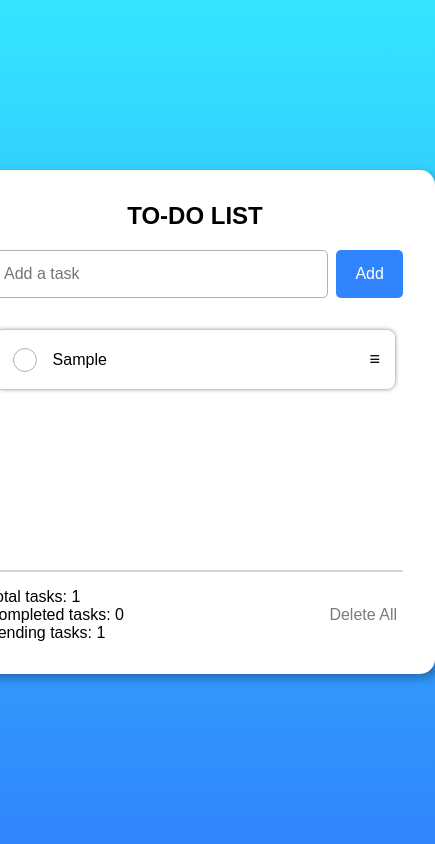
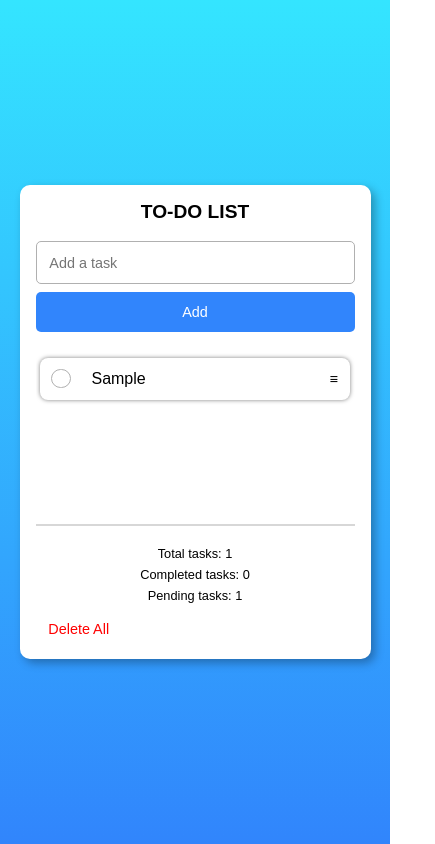
Before and after one commit to PrathB/TODO-App, a plain HTML site: page index.html in a window 390 px wide. Both pictures are taken after typing "Sample" into the empty fields and a click on the button "Add". Shown: the whole page, 435 px wide, since content can reach past the window. Drawn offline with nearby package versions, Linux system fonts and the light colour scheme.

Commit message:
feat: add responsive styles for mobile and tablet devices

```diff
--- a/styles.css
+++ b/styles.css
@@ -15,11 +15,12 @@
 body {
   background: var(--gradient);
   margin: 0;
-  height: 100vh;
+  min-height: 100vh;
   display: flex;
   flex-direction: column;
   justify-content: center;
   align-items: center;
+  padding: 1rem;
 }
 
 h1,
@@ -37,7 +38,8 @@ p {
   border-radius: 15px;
   display: flex;
   height: fit-content;
-  width: 30rem;
+  width: 100%;
+  max-width: 30rem;
   flex-direction: column;
   justify-content: space-evenly;
   align-items: center;
@@ -48,32 +50,43 @@ p {
 h2 {
   height: 3rem;
   text-align: center;
+  font-size: 1.5rem;
 }
 
 .input-div {
   display: flex;
   width: 100%;
   justify-content: center;
+  gap: 0.5rem;
+  flex-wrap: wrap;
 }
 
 #taskInput {
   font-size: 1rem;
   width: 100%;
+  min-width: 200px;
   height: 3rem;
   padding: 1rem;
-  margin-right: 0.5rem;
   border: 0.5px solid var(--grey-border);
   border-radius: 5px;
+  flex: 1;
 }
 
 #addTaskBtn {
   width: 5rem;
+  min-width: 5rem;
   font-size: 1rem;
   color: white;
   border: none;
   background-color: var(--color-primary);
   border-radius: 5px;
   cursor: pointer;
+  height: 3rem;
+  transition: background-color 0.2s ease;
+}
+
+#addTaskBtn:hover {
+  background-color: #2a6fd8;
 }
 
 ul {
@@ -101,6 +114,7 @@ li div {
   padding: 0.5rem;
   justify-content: flex-start;
   align-items: center;
+  gap: 0.5rem;
 }
 
 .drag-div {
@@ -110,6 +124,9 @@ li div {
   width: 1.5rem;
   right: 0;
   cursor: pointer;
+  display: flex;
+  align-items: center;
+  justify-content: center;
 }
 
 .disabled {
@@ -137,6 +154,7 @@ li div {
   vertical-align: middle;
   position: relative;
   transition: background-color 0.2s ease-in-out;
+  flex-shrink: 0;
 }
 
 .custom-checkbox .checkmark::after {
@@ -155,6 +173,13 @@ li div {
   display: block;
 }
 
+.text-span {
+  flex: 1;
+  word-wrap: break-word;
+  overflow-wrap: break-word;
+  hyphens: auto;
+}
+
 hr {
   width: 100%;
   border: none;
@@ -169,6 +194,8 @@ hr {
   width: 100%;
   justify-content: space-between;
   align-items: center;
+  flex-wrap: wrap;
+  gap: 1rem;
 }
 
 .counter-div {
@@ -176,20 +203,167 @@ hr {
   flex-direction: column;
   justify-content: center;
   align-items: start;
+  flex: 1;
 }
 
 .counter-div p {
   color: black;
+  font-size: 0.9rem;
+  margin: 0.2rem 0;
 }
 
 #deleteAllBtn {
   font-size: 1rem;
-  color: var(--grey-text);
+  color: red;
   border: none;
   background-color: transparent;
   cursor: pointer;
+  padding: 0.5rem 1rem;
+  border-radius: 5px;
+  transition: color 0.2s ease;
+}
+
+#deleteAllBtn:hover {
+  color: rgb(255, 0, 0, 0.7);
 }
 
 .editTaskInput {
   height: 1.5rem;
+  flex: 1;
+  border: 1px solid var(--grey-border);
+  border-radius: 3px;
+  padding: 0.2rem 0.5rem;
+  font-size: 0.9rem;
 }
+
+/* Responsive Design - Tablet */
+@media screen and (max-width: 768px) {
+  .main-card {
+    padding: 1.5rem;
+    max-width: 90vw;
+  }
+
+  h2 {
+    font-size: 1.3rem;
+  }
+
+  .input-div {
+    flex-direction: column;
+    gap: 0.5rem;
+  }
+
+  #taskInput {
+    min-width: unset;
+  }
+
+  #addTaskBtn {
+    width: 100%;
+    min-width: unset;
+  }
+
+  ul {
+    height: 12rem;
+  }
+
+  .bottom-div {
+    flex-direction: column;
+    align-items: stretch;
+    gap: 0.5rem;
+  }
+
+  .counter-div {
+    align-items: center;
+    text-align: center;
+  }
+}
+
+/* Responsive Design - Mobile */
+@media screen and (max-width: 480px) {
+  body {
+    padding: 0.5rem;
+  }
+
+  .main-card {
+    padding: 1rem;
+    border-radius: 10px;
+  }
+
+  h2 {
+    font-size: 1.2rem;
+    height: 2.5rem;
+  }
+
+  #taskInput {
+    font-size: 0.9rem;
+    height: 2.5rem;
+    padding: 0.8rem;
+  }
+
+  #addTaskBtn {
+    height: 2.5rem;
+    font-size: 0.9rem;
+  }
+
+  ul {
+    height: 10rem;
+    padding: 0.3rem;
+  }
+
+  li {
+    padding: 0.4rem;
+    margin-top: 0.3rem;
+    margin-bottom: 0.3rem;
+  }
+
+  li div {
+    padding: 0.3rem;
+  }
+
+  .custom-checkbox .checkmark {
+    height: 1.2rem;
+    width: 1.2rem;
+    margin-right: 0.8rem;
+  }
+
+  .drag-div {
+    height: 1.2rem;
+    width: 1.2rem;
+    font-size: 0.9rem;
+  }
+
+  .counter-div p {
+    font-size: 0.8rem;
+  }
+
+  #deleteAllBtn {
+    font-size: 0.9rem;
+    padding: 0.4rem 0.8rem;
+  }
+
+  .editTaskInput {
+    font-size: 0.8rem;
+  }
+}
+
+/* Responsive Design - Small Mobile */
+@media screen and (max-width: 320px) {
+  .main-card {
+    padding: 0.8rem;
+  }
+
+  h2 {
+    font-size: 1.1rem;
+  }
+
+  #taskInput {
+    font-size: 0.8rem;
+  }
+
+  #addTaskBtn {
+    font-size: 0.8rem;
+  }
+
+  .counter-div p {
+    font-size: 0.75rem;
+  }
+}
```
